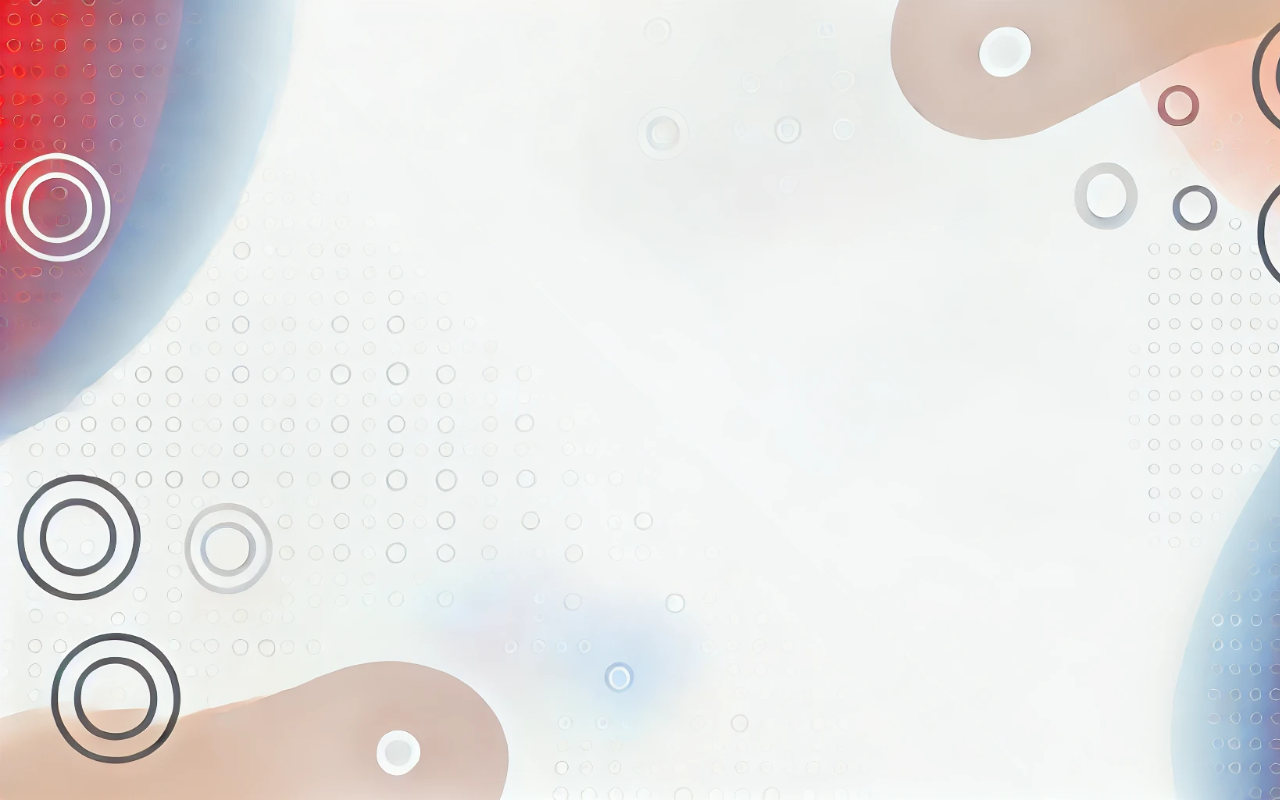
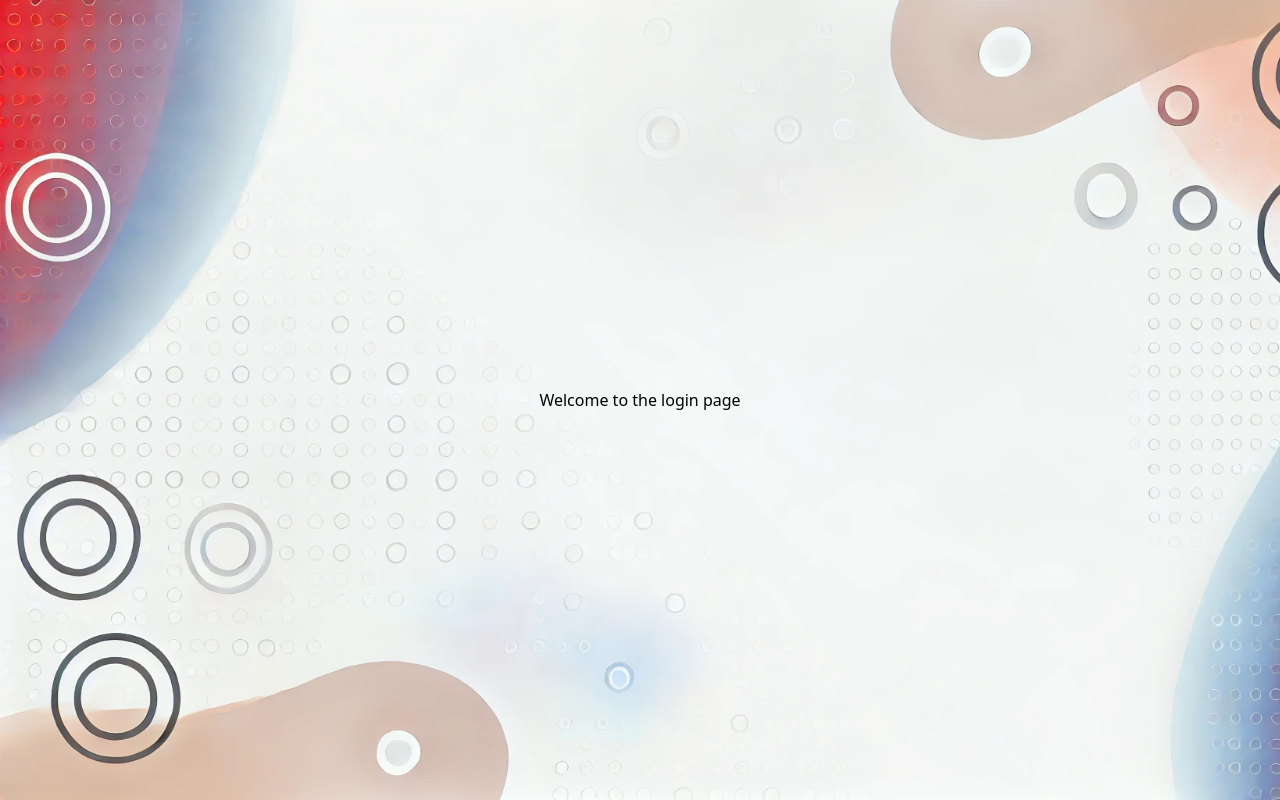
Before and after one commit to JevonThompsonx/Quizlet-clone, a React (Vite) app in the folder frontend/: page /login in a window 1280 px wide. Before the commit this address had no page. Built offline with nearby package versions, Linux system fonts and the light colour scheme.

Commit message:
Added index file for components and pages

```diff
--- a/frontend/src/App.tsx
+++ b/frontend/src/App.tsx
@@ -1,8 +1,7 @@
 import './App.css'
 import { BrowserRouter, Routes, Route } from "react-router-dom";
-import Home from "./pages/Home";
-import About from "./pages/About"
-import NotFound from "./pages/NotFound"
+import { Home, About, NotFound } from "./pages/index.tsx";
+import { Login } from "./components/index.tsx"
 import { useState, createContext, useRef } from "react"
 
 export const Context = createContext<ContextType | null>(null)
@@ -21,6 +20,8 @@ export default function App() {
             <Route path="/about" element={<About />}></Route>
             <Route path="/not_found" element={<NotFound />}>
             </Route>
+            <Route path="/login" element={<Login />}>
+            </Route>
           </Routes>
         </div>
       </Context.Provider>
--- a/frontend/src/components/Login.tsx
+++ b/frontend/src/components/Login.tsx
@@ -0,0 +1,10 @@
+const Login = () => {
+  return (
+    <div className="flex flex-col justify-center items-center w-full h-full">
+      Welcome to the login page
+    </div>
+  )
+}
+
+
+export default Login
--- a/frontend/src/components/Nav.tsx
+++ b/frontend/src/components/Nav.tsx
@@ -4,6 +4,7 @@ import { NavLink } from 'react-router-dom';
 import { Context } from "../App"
 const Nav = () => {
   const [isOpen, setIsOpen] = useState(false);
+  //@ts-ignore
   const { loggedIn } = useContext(Context)
   // Define links in an array of objects
   const navLinks = [
--- a/frontend/src/components/index.ts
+++ /dev/null
@@ -1,4 +0,0 @@
-import Nav from "../components/Nav"
-import Welcome from "../components/Welcome"
-
-export { Nav, Welcome }
--- /dev/null
+++ b/frontend/src/components/index.tsx
@@ -0,0 +1,4 @@
+import Nav from "./Nav"
+import Welcome from "./Welcome"
+import Login from "./Login"
+export { Nav, Welcome, Login }
--- a/frontend/src/pages/Home.tsx
+++ b/frontend/src/pages/Home.tsx
@@ -1,4 +1,4 @@
-import { Nav, Welcome } from "../components/index.ts"
+import { Nav, Welcome } from "../components/index.tsx"
 import { Context } from "../App.tsx"
 import { useContext } from "react"
 export default function Home() {
--- /dev/null
+++ b/frontend/src/pages/index.tsx
@@ -0,0 +1,5 @@
+import About from "./About"
+import Home from "./Home"
+import NotFound from "./NotFound"
+
+export { About, Home, NotFound }
```
